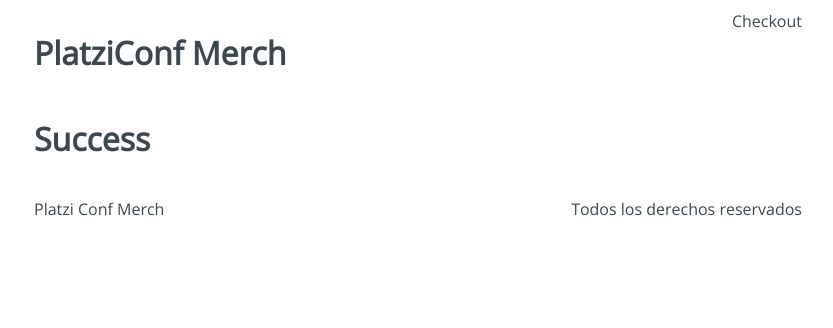
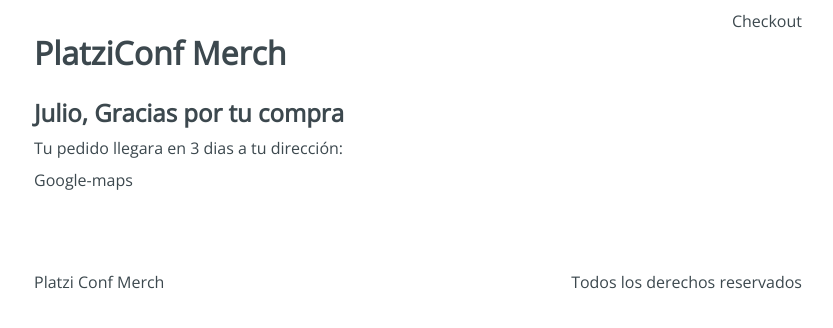
Before and after one commit to julio-barrios-dev/platzi-conf-merch, a React app: page /checkout/success in a window 1280 px wide. Shown: the top 328 px of the page, without its empty margins (222-1055 px from the left). Built offline with nearby package versions, Linux system fonts and the light colour scheme.

Commit message:
Layout and styles of the payment flow

```diff
--- a/src/containers/Payment.jsx
+++ b/src/containers/Payment.jsx
@@ -3,9 +3,14 @@
 
 function Payment() {
   return (
-    <h1>
-      Payment
-    </h1>
+    <div className="Payment">
+      <div className="Payment-content">
+        <h3>Resumen del pedido</h3>
+        <div className="Payment-button">
+          Boton de pago Paypal
+        </div>
+      </div>
+    </div>
   );
 }
 
--- a/src/containers/Success.jsx
+++ b/src/containers/Success.jsx
@@ -3,9 +3,15 @@
 
 function Success() {
   return (
-    <h1>
-      Success
-    </h1>
+    <div className="Success">
+      <div className="Success-content">
+        <h2>Julio, Gracias por tu compra</h2>
+        <span>Tu pedido llegara en 3 dias a tu dirección:</span>
+        <div className="Success-map">
+          Google-maps
+        </div>
+      </div>
+    </div>
   );
 }
 
```
